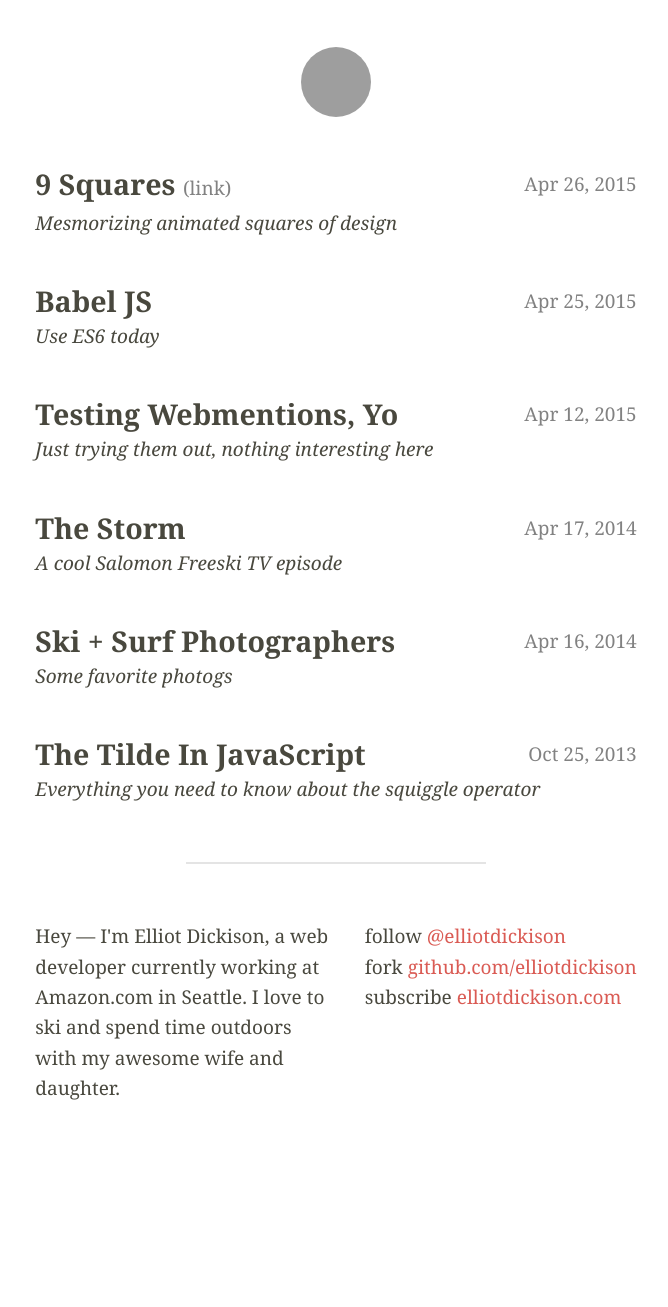
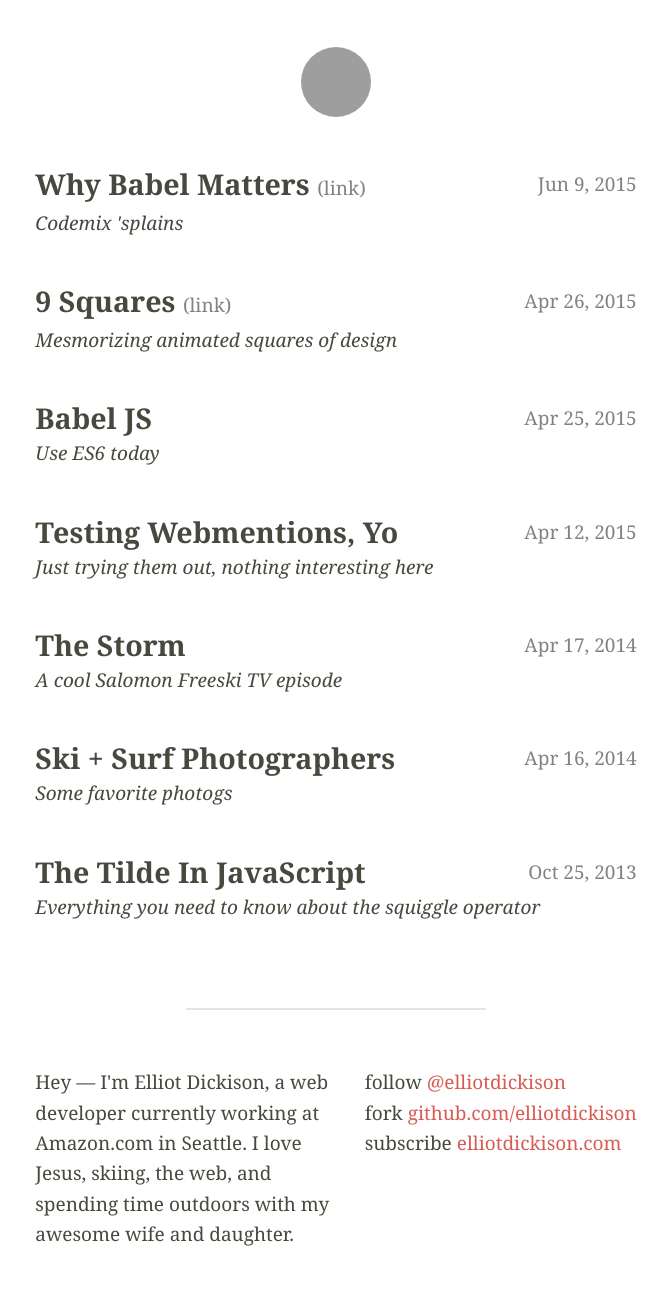
Before and after one commit to elliotdickison/elliotdickison.github.io, a Jekyll site: the page built from index.html, in a window 1280 px wide. Shown: the whole page, without its empty margins (304-972 px from the left). Built offline with Jekyll 4.4.1, drawn with Linux system fonts in a browser that asks for light colours; before the commit the page ends 1132 px from its top, so only the background shows below that; grey boxes are pictures that could not be loaded.

Commit message:
Style cleanup, footer clearfix, babel js article link

```diff
--- a/_includes/footer.html
+++ b/_includes/footer.html
@@ -1,7 +1,7 @@
 <footer class="site-footer">
-    <div class="wrapper">
+    <div class="wrapper wrapper--separator">
         <p class="bio vcard">
-            Hey &mdash; I'm <span class="fn">Elliot Dickison</span>, a <span class="category">web developer</span> currently working at <span class="org">Amazon.com</span> in <span class="adr"><span class="locality">Seattle</span></span>. I love to ski and spend time outdoors with my awesome wife and daughter.
+            Hey &mdash; I'm <span class="fn">Elliot Dickison</span>, a <span class="category">web developer</span> currently working at <span class="org">Amazon.com</span> in <span class="adr"><span class="locality">Seattle</span></span>. I love Jesus, skiing, the web, and spending time outdoors with my awesome wife and daughter.
         </p>
         <ul class="contact-links">
         {% if site.twitter_username %}
--- a/_includes/header.html
+++ b/_includes/header.html
@@ -1,7 +1,8 @@
-<header class="site-header">
+<header class="site-header {% if include.align %}site-header--{{ include.align }}{% endif %}">
     <div class="wrapper">
         <a class="profile-photo" href="{{ site.baseurl }}/" rel="me" title="{{ site.title }}">
             <img class="profile-photo-img" src="http://www.gravatar.com/avatar/{{ site.gravatar_hash }}?s={{ site.gravatar_size }}" alt="{{ site.title }}" />
         </a>
+        {% if include.heading %}<h1>{{ include.heading }}</h1>{% endif %}
     </div>
 </header>
--- /dev/null
+++ b/_posts/2015-06-09-babel.md
@@ -0,0 +1,6 @@
+---
+title: "Why Babel Matters"
+tags: javascript
+summary: "Codemix 'splains"
+external_link: "http://codemix.com/blog/why-babel-matters"
+---
--- a/_sass/_base.scss
+++ b/_sass/_base.scss
@@ -125,7 +125,7 @@ h1, h2, h3, h4, h5, h6 {
 
         /* Underline 4px up from the bottom of the em box on mobile */
         @include media-query($on-mobile) {
-            box-shadow: inset 0 -4px 0 0 $background-color, inset 0 -5px 0 0 $theme-color;
+            box-shadow: inset 0 -5px 0 0 $background-color, inset 0 -6px 0 0 $theme-color;
         }
     }
 }
--- a/_sass/_layout.scss
+++ b/_sass/_layout.scss
@@ -6,7 +6,16 @@
     margin-left: auto;
     margin-right: auto;
     max-width: $content-width;
+    overflow: hidden;
     padding: 0 ($spacing-unit / 2);
+
+    &--separator:before {
+        border-top: 2px solid $background-color-dark;
+        content: '';
+        display: block;
+        margin: ($spacing-unit * 2) auto;
+        width: 50%;
+    }
 }
 
 /**
@@ -51,6 +60,10 @@ a.profile-photo:active {
     .profile-photo {
         display: inline-block;
     }
+
+    &--left {
+        text-align: left;
+    }
 }
 
 /**
@@ -59,16 +72,7 @@ a.profile-photo:active {
 
 .site-footer {
     font-size: $font-size-small;
-    margin: ($spacing-unit * 2) 0 $spacing-unit;
-    overflow: hidden;
-
-    .wrapper:before {
-        border-top: 2px solid $background-color-dark;
-        content: '';
-        display: block;
-        margin: 0 auto ($spacing-unit * 2) auto;
-        width: 50%;
-    }
+    padding-bottom: $spacing-unit * 2;
 }
 
 .bio {
```
